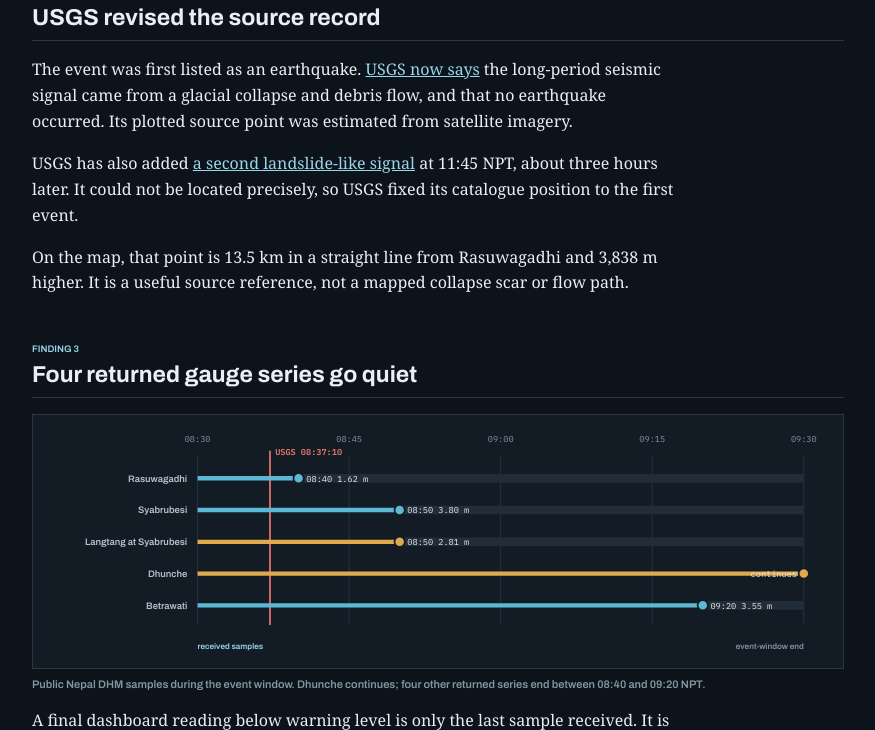
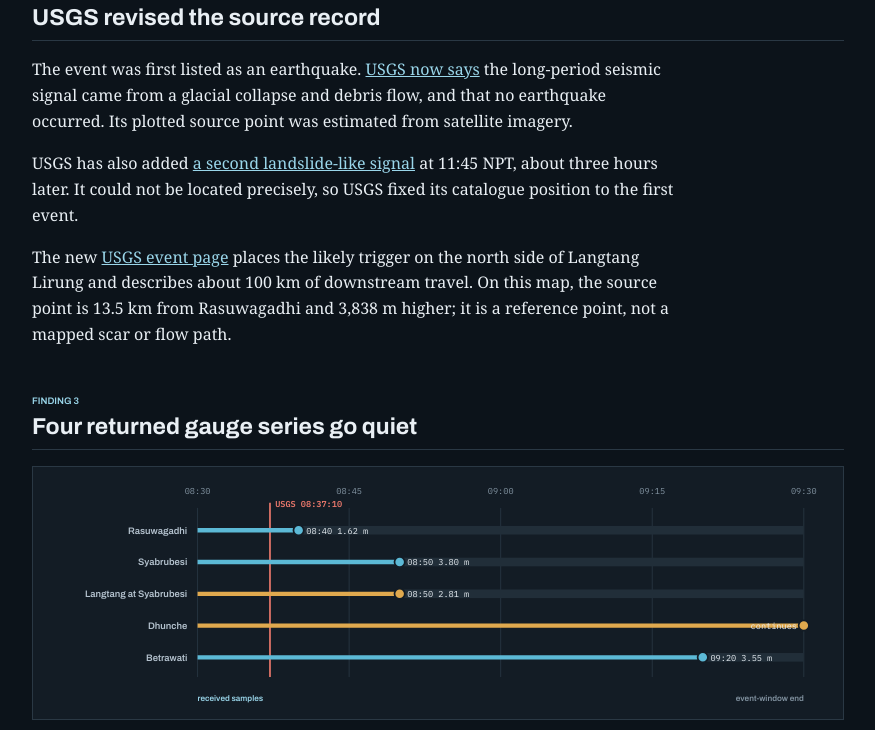
Before and after one commit to Ashish-Dutta007/climascope, a Flask app: page /trishuli/report in a window 1280 px wide. Shown: the part 1304-2034 px from the top of the page, without its empty margins (202-1077 px from the left). Run offline with Flask 3, Linux system fonts and the light colour scheme; parts of the project's set-up code (start-up, migrations or seed data) failed here and were passed over; some libraries are stand-ins or nearby versions.

Commit message:
Add the new USGS event-page context

```diff
--- a/templates/trishuli_report.html
+++ b/templates/trishuli_report.html
@@ -70,7 +70,7 @@
     <div class="section-head"><span>Finding 2</span><h2>USGS revised the source record</h2></div>
     <p>The event was first listed as an earthquake. <a href="https://earthquake.usgs.gov/earthquakes/eventpage/us7000tbwb">USGS now says</a> the long-period seismic signal came from a glacial collapse and debris flow, and that no earthquake occurred. Its plotted source point was estimated from satellite imagery.</p>
     <p>USGS has also added <a href="https://earthquake.usgs.gov/earthquakes/eventpage/us7000tc90">a second landslide-like signal</a> at 11:45 NPT, about three hours later. It could not be located precisely, so USGS fixed its catalogue position to the first event.</p>
-    <p>On the map, that point is 13.5&nbsp;km in a straight line from Rasuwagadhi and 3,838&nbsp;m higher. It is a useful source reference, not a mapped collapse scar or flow path.</p>
+    <p>The new <a href="https://www.usgs.gov/programs/landslide-hazards/science/2026-nepal-debris-avalanche-and-flash-flood">USGS event page</a> places the likely trigger on the north side of Langtang Lirung and describes about 100&nbsp;km of downstream travel. On this map, the source point is 13.5&nbsp;km from Rasuwagadhi and 3,838&nbsp;m higher; it is a reference point, not a mapped scar or flow path.</p>
   </section>
 
   <section id="telemetry" class="finding">
```
